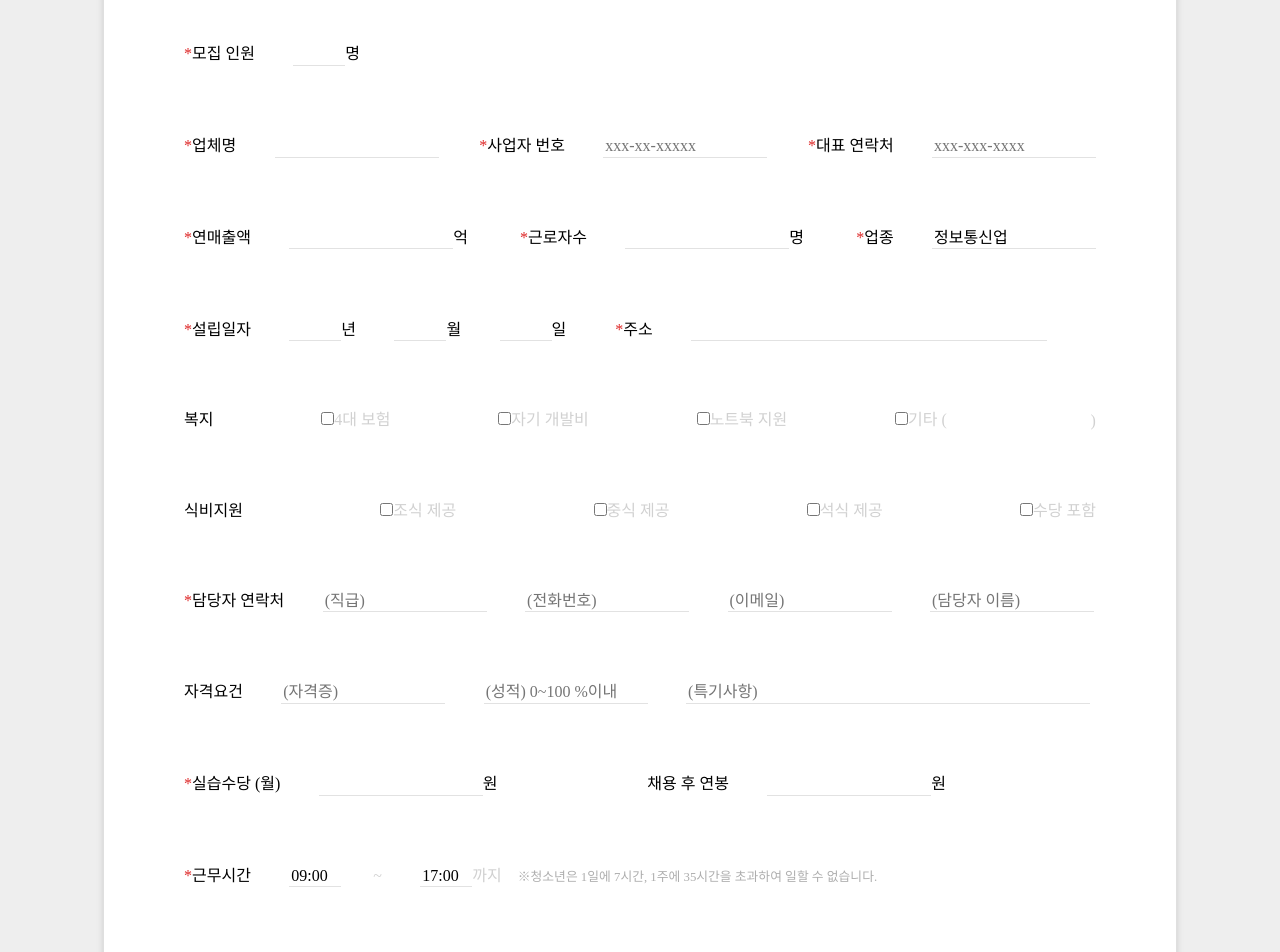
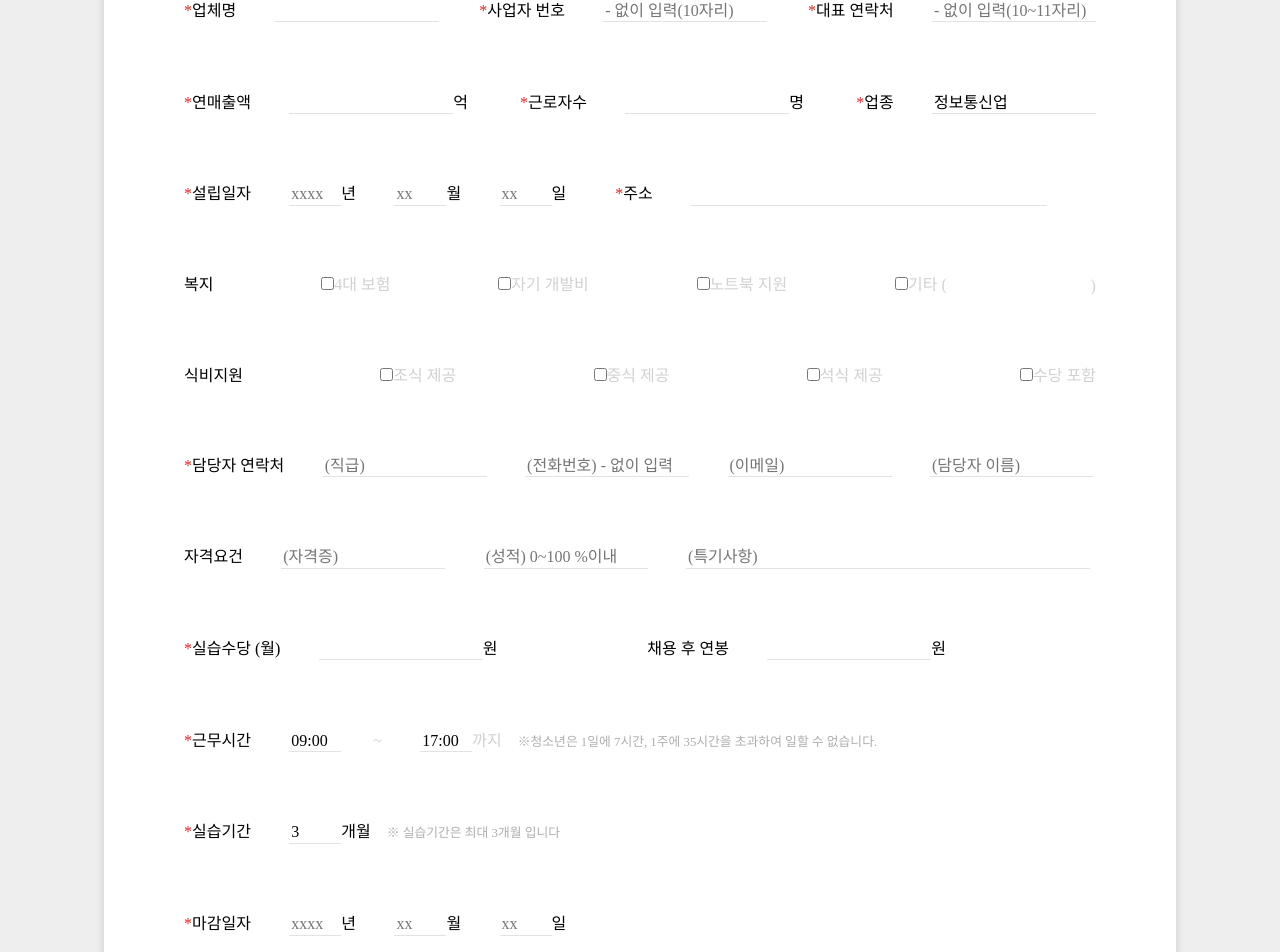
Before and after one commit to DSM-jobITs/jobITs_v2_Client_Admin, a React (Create React App) app: page /recruit in a window 1280 px wide. Shown: the part 280-1232 px from the top of the page. Built offline with nearby package versions, Linux system fonts and the light colour scheme; no server answers.

Commit message:
[ADD] <AddRecruitNotice> 에러 처리

```diff
--- a/src/components/RecruitNotice/RecruitNotice.tsx
+++ b/src/components/RecruitNotice/RecruitNotice.tsx
@@ -6,18 +6,18 @@ import { logo } from "../../assets/img";
 interface RecruitNoticeProps {
   onRecruit: (data: object) => void;
   onFileRecruit: (data: FormData, no: string) => void;
+  status: boolean;
+  error: string;
 }
 
-const RecruitNotice: React.FC<RecruitNoticeProps> = ({ onRecruit, onFileRecruit }: RecruitNoticeProps) => {
-  const [file, setFile] = useState<any | null>(null);
+const RecruitNotice: React.FC<RecruitNoticeProps> = ({ onRecruit, onFileRecruit, status, error }: RecruitNoticeProps) => {
+  const [file, setFile] = useState<any | null>([]);
   const onSubmitRecruit = () => {
-    let forms = new FormData();
-    forms.append("files", file[0]);
     onRecruit({
       personnel: Number(person),
       name: name,
-      entNo: entNo,
-      phone: phone,
+      entNo: entNo.replace(/(\d{3})(\d{2})(\d{5})/, "$1-$2-$3"),
+      phone: phone.length === 10 ? phone.replace(/(\d{3})(\d{3})(\d{4})/, "$1-$2-$3") : phone.replace(/(\d{3})(\d{4})(\d{4})/, "$1-$2-$3"),
       sales: sales,
       sector: sector,
       establishmentDate: `${year}-${month}-${date}`,
@@ -25,7 +25,7 @@ const RecruitNotice: React.FC<RecruitNoticeProps> = ({ onRecruit, onFileRecruit
       address: address,
       zipCode: zipCode,
       managerRank: managerRank,
-      managerPhone: managerPhone,
+      managerPhone: managerPhone.replace(/(^02.{0}|^01.{1}|[0-9]{3})([0-9]+)([0-9]{4})/, "$1-$2-$3"),
       managerEmail: managerEmail,
       managerName: managerName,
       introduce: introduce,
@@ -49,26 +49,29 @@ const RecruitNotice: React.FC<RecruitNoticeProps> = ({ onRecruit, onFileRecruit
       deadline: `${deadlineYear}-${deadlineMonth}-${deadlineDate}`,
       allowance: allowance,
     });
-    console.log(file[0]);
-    file === null ? console.log("n") : onFileRecruit(forms, entNo);
+    if (file !== null) {
+      let forms = new FormData();
+      forms.append("files", file[0]);
+      onFileRecruit(forms, entNo);
+    }
   };
 
   const [inputs, setInputs] = useState({
     person: 0,
-    name: "정보 없음",
-    entNo: "정보 없음",
-    phone: "정보 없음",
+    name: "",
+    entNo: "",
+    phone: "",
     sales: 0,
     sector: "정보통신업",
     workers: 0,
-    address: "정보 없음",
+    address: "",
     zipCode: "12345",
-    managerRank: "정보 없음",
-    managerPhone: "정보 없음",
-    managerEmail: "정보 없음",
-    managerName: "정보 없음",
-    introduce: "정보 없음",
-    detail: "정보 없음",
+    managerRank: "",
+    managerPhone: "",
+    managerEmail: "",
+    managerName: "",
+    introduce: "",
+    detail: "",
     certificates: "무관",
     grade: 0,
     specialty: "정보 없음",
@@ -87,12 +90,12 @@ const RecruitNotice: React.FC<RecruitNoticeProps> = ({ onRecruit, onFileRecruit
     etc: "정보 없음",
     reception: "정보 없음",
     deadline: "정보 없음",
-    year: 2021,
-    month: 0,
-    date: 0,
-    deadlineYear: 2021,
-    deadlineMonth: 0,
-    deadlineDate: 0,
+    year: "",
+    month: "",
+    date: "",
+    deadlineYear: "",
+    deadlineMonth: "",
+    deadlineDate: "",
     allowance: 0,
   });
 
@@ -170,13 +173,13 @@ const RecruitNotice: React.FC<RecruitNoticeProps> = ({ onRecruit, onFileRecruit
           >
             <S.Logo src={logo}></S.Logo>
           </Link>
-          <S.FileUploadContainer>
+          {/* <S.FileUploadContainer>
             <input type="file"></input>
             <S.FileUploadBox>
               <S.FileButton>확인</S.FileButton>
               <S.Text white={true}>( 파일 삽입 후 확인 버튼을 누를 시 자동으로 입력됩니다. )</S.Text>
             </S.FileUploadBox>
-          </S.FileUploadContainer>
+          </S.FileUploadContainer> */}
           <S.RecruitContainer>
             <S.InnerContainer>
               <S.Container>
@@ -184,7 +187,15 @@ const RecruitNotice: React.FC<RecruitNoticeProps> = ({ onRecruit, onFileRecruit
                   <S.Span point={true}>*</S.Span>
                   <S.Span>모집 인원</S.Span>
                 </S.InputList>
-                <S.InputLine type="text" width="small" name="person" onChange={onChangeInput}></S.InputLine>
+                <S.InputLine
+                  type="text"
+                  width="small"
+                  name="person"
+                  onChange={onChangeInput}
+                  style={{
+                    borderBottomColor: (!person || person > 9 || isNaN(person) || error === "personnel") && status === true ? "red" : "#e2e2e2",
+                  }}
+                ></S.InputLine>
                 <S.Span>명</S.Span>
               </S.Container>
               <S.Container flex={true}>
@@ -193,21 +204,38 @@ const RecruitNotice: React.FC<RecruitNoticeProps> = ({ onRecruit, onFileRecruit
                     <S.Span point={true}>*</S.Span>
                     <S.Span>업체명</S.Span>
                   </S.InputList>
-                  <S.InputLine type="text" name="name" onChange={onChangeInput}></S.InputLine>
+                  <S.InputLine
+                    type="text"
+                    name="name"
+                    onChange={onChangeInput}
+                    style={{ borderBottomColor: name === "" && status === true && error === "name" ? "red" : "#e2e2e2" }}
+                  ></S.InputLine>
                 </S.Container>
                 <S.Container>
                   <S.InputList>
                     <S.Span point={true}>*</S.Span>
                     <S.Span>사업자 번호</S.Span>
                   </S.InputList>
-                  <S.InputLine type="text" name="entNo" onChange={onChangeInput} placeholder="xxx-xx-xxxxx"></S.InputLine>
+                  <S.InputLine
+                    type="text"
+                    name="entNo"
+                    onChange={onChangeInput}
+                    placeholder="- 없이 입력(10자리)"
+                    style={{ borderBottomColor: (!entNo || entNo.length !== 10 || error === "entNo") && status === true ? "red" : "#e2e2e2" }}
+                  ></S.InputLine>
                 </S.Container>
                 <S.Container>
                   <S.InputList>
                     <S.Span point={true}>*</S.Span>
                     <S.Span>대표 연락처</S.Span>
                   </S.InputList>
-                  <S.InputLine type="text" name="phone" onChange={onChangeInput} placeholder="xxx-xxx-xxxx"></S.InputLine>
+                  <S.InputLine
+                    type="text"
+                    name="phone"
+                    onChange={onChangeInput}
+                    placeholder="- 없이 입력(10~11자리)"
+                    style={{ borderBottomColor: (!phone || phone.length !== 10 || error === "phone") && status === true ? "red" : "#e2e2e2" }}
+                  ></S.InputLine>
                 </S.Container>
               </S.Container>
 
@@ -217,7 +245,12 @@ const RecruitNotice: React.FC<RecruitNoticeProps> = ({ onRecruit, onFileRecruit
                     <S.Span point={true}>*</S.Span>
                     <S.Span>연매출액</S.Span>
                   </S.InputList>
-                  <S.InputLine type="text" name="sales" onChange={onChangeInput}></S.InputLine>
+                  <S.InputLine
+                    type="text"
+                    name="sales"
+                    onChange={onChangeInput}
+                    style={{ borderBottomColor: (!sales || sales === 0 || isNaN(sales) || error === "sales") && status === true ? "red" : "#e2e2e2" }}
+                  ></S.InputLine>
                   <S.Span>억</S.Span>
                 </S.Container>
                 <S.Container>
@@ -225,7 +258,12 @@ const RecruitNotice: React.FC<RecruitNoticeProps> = ({ onRecruit, onFileRecruit
                     <S.Span point={true}>*</S.Span>
                     <S.Span>근로자수</S.Span>
                   </S.InputList>
-                  <S.InputLine type="text" name="workers" onChange={onChangeInput}></S.InputLine>
+                  <S.InputLine
+                    type="text"
+                    name="workers"
+                    onChange={onChangeInput}
+                    style={{ borderBottomColor: (!workers || isNaN(workers) || error === "workers") && status === true ? "red" : "#e2e2e2" }}
+                  ></S.InputLine>
                   <S.Span>명</S.Span>
                 </S.Container>
                 <S.Container>
@@ -233,7 +271,13 @@ const RecruitNotice: React.FC<RecruitNoticeProps> = ({ onRecruit, onFileRecruit
                     <S.Span point={true}>*</S.Span>
                     <S.Span>업종</S.Span>
                   </S.InputList>
-                  <S.InputLine type="text" name="sector" value={sector} onChange={onChangeInput}></S.InputLine>
+                  <S.InputLine
+                    type="text"
+                    name="sector"
+                    value={sector}
+                    onChange={onChangeInput}
+                    style={{ borderBottomColor: (!sector || error === "sector") && status === true ? "red" : "#e2e2e2" }}
+                  ></S.InputLine>
                 </S.Container>
               </S.Container>
 
@@ -243,11 +287,38 @@ const RecruitNotice: React.FC<RecruitNoticeProps> = ({ onRecruit, onFileRecruit
                     <S.Span point={true}>*</S.Span>
                     <S.Span>설립일자</S.Span>
                   </S.InputList>
-                  <S.InputLine type="text" width="small" name="year" onChange={onChangeInput}></S.InputLine>
+                  <S.InputLine
+                    type="text"
+                    width="small"
+                    name="year"
+                    placeholder="xxxx"
+                    onChange={onChangeInput}
+                    style={{
+                      borderBottomColor: (!year || year.length !== 4 || error === "establishmentDate") && status === true ? "red" : "#e2e2e2",
+                    }}
+                  ></S.InputLine>
                   <S.Span>년</S.Span>
-                  <S.InputLine type="text" width="small" name="month" onChange={onChangeInput}></S.InputLine>
+                  <S.InputLine
+                    type="text"
+                    width="small"
+                    name="month"
+                    placeholder="xx"
+                    onChange={onChangeInput}
+                    style={{
+                      borderBottomColor: (!month || month.length !== 2 || error === "establishmentDate") && status === true ? "red" : "#e2e2e2",
+                    }}
+                  ></S.InputLine>
                   <S.Span>월</S.Span>
-                  <S.InputLine type="text" width="small" name="date" onChange={onChangeInput}></S.InputLine>
+                  <S.InputLine
+                    type="text"
+                    width="small"
+                    name="date"
+                    placeholder="xx"
+                    onChange={onChangeInput}
+                    style={{
+                      borderBottomColor: (!date || date.length !== 2 || error === "establishmentDate") && status === true ? "red" : "#e2e2e2",
+                    }}
+                  ></S.InputLine>
                   <S.Span>일</S.Span>
                 </S.Container>
                 <S.Container>
@@ -255,7 +326,13 @@ const RecruitNotice: React.FC<RecruitNoticeProps> = ({ onRecruit, onFileRecruit
                     <S.Span point={true}>*</S.Span>
                     <S.Span>주소</S.Span>
                   </S.InputList>
-                  <S.CustomInputLine type="text" name="address" onChange={onChangeInput} width={"22"}></S.CustomInputLine>
+                  <S.CustomInputLine
+                    type="text"
+                    name="address"
+                    onChange={onChangeInput}
+                    width={"22"}
+                    style={{ borderBottomColor: (!address || error === "address") && status === true ? "red" : "#e2e2e2" }}
+                  ></S.CustomInputLine>
                 </S.Container>
                 <S.Container></S.Container>
               </S.Container>
@@ -311,22 +388,61 @@ const RecruitNotice: React.FC<RecruitNoticeProps> = ({ onRecruit, onFileRecruit
                   <S.Span point={true}>*</S.Span>
                   <S.Span>담당자 연락처</S.Span>
                 </S.InputList>
-                <S.InputLine type="text" placeholder="(직급)" name="managerRank" onChange={onChangeInput}></S.InputLine>
-                <S.InputLine type="text" placeholder="(전화번호)" name="managerPhone" onChange={onChangeInput}></S.InputLine>
-                <S.InputLine type="text" placeholder="(이메일)" name="managerEmail" onChange={onChangeInput}></S.InputLine>
-                <S.InputLine type="text" placeholder="(담당자 이름)" name="managerName" onChange={onChangeInput}></S.InputLine>
+                <S.InputLine
+                  type="text"
+                  placeholder="(직급)"
+                  name="managerRank"
+                  onChange={onChangeInput}
+                  style={{ borderBottomColor: (!managerRank || error === "managerRank") && status === true ? "red" : "#e2e2e2" }}
+                ></S.InputLine>
+                <S.InputLine
+                  type="text"
+                  placeholder="(전화번호) - 없이 입력"
+                  name="managerPhone"
+                  onChange={onChangeInput}
+                  style={{ borderBottomColor: (!managerPhone || error === "managerPhone") && status === true ? "red" : "#e2e2e2" }}
+                ></S.InputLine>
+                <S.InputLine
+                  type="text"
+                  placeholder="(이메일)"
+                  name="managerEmail"
+                  onChange={onChangeInput}
+                  style={{
+                    borderBottomColor:
+                      (!managerEmail ||
+                        !/^([0-9a-zA-Z_\.-]+)@([0-9a-zA-Z_-]+)(\.[0-9a-zA-Z_-]+){1,2}$/.test(managerEmail) ||
+                        error === "managerEmail") &&
+                      status === true
+                        ? "red"
+                        : "#e2e2e2",
+                  }}
+                ></S.InputLine>
+                <S.InputLine
+                  type="text"
+                  placeholder="(담당자 이름)"
+                  name="managerName"
+                  onChange={onChangeInput}
+                  style={{ borderBottomColor: (!managerName || error === "managerName") && status === true ? "red" : "#e2e2e2" }}
+                ></S.InputLine>
               </S.Container>
               <S.Container flex={true}>
                 <S.InputList>
                   <S.Span>자격요건</S.Span>
                   <S.InputLine type="text" name="certificates" onChange={onChangeInput} placeholder="(자격증)"></S.InputLine>
-                  <S.InputLine type="text" name="grade" onChange={onChangeInput} placeholder="(성적) 0~100 %이내"></S.InputLine>
+                  <S.InputLine
+                    type="text"
+                    name="grade"
+                    onChange={onChangeInput}
+                    placeholder="(성적) 0~100 %이내"
+                    style={{ borderBottomColor: (grade > 100 || 0 > grade || error === "grade") && status === true ? "red" : "#e2e2e2" }}
+                  ></S.InputLine>
                   <S.CustomInputLine
                     type="text"
                     name="specialty"
                     maxLength={60}
                     width={"25"}
                     onChange={onChangeInput}
+                    style={{ borderBottomColor: error === "specialty" && status === true ? "red" : "#e2e2e2" }}
                     placeholder="(특기사항)"
                   ></S.CustomInputLine>
                 </S.InputList>
@@ -335,12 +451,22 @@ const RecruitNotice: React.FC<RecruitNoticeProps> = ({ onRecruit, onFileRecruit
                 <S.InputList>
                   <S.Span point={true}>*</S.Span>
                   <S.Span>실습수당 (월)</S.Span>
-                  <S.InputLine type="text" name="allowance" onChange={onChangeInput}></S.InputLine>
+                  <S.InputLine
+                    type="text"
+                    name="allowance"
+                    onChange={onChangeInput}
+                    style={{ borderBottomColor: (!allowance || isNaN(allowance) || error === "allowance") && status === true ? "red" : "#e2e2e2" }}
+                  ></S.InputLine>
                   <S.Span>원</S.Span>
                 </S.InputList>
                 <S.InputList>
                   <S.Span>채용 후 연봉</S.Span>
-                  <S.InputLine type="text" name="salary" onChange={onChangeInput}></S.InputLine>
+                  <S.InputLine
+                    type="text"
+                    name="salary"
+                    onChange={onChangeInput}
+                    style={{ borderBottomColor: error === "salary" && status === true ? "red" : "#e2e2e2" }}
+                  ></S.InputLine>
                   <S.Span>원</S.Span>
                 </S.InputList>
                 <S.InputList></S.InputList>
@@ -349,16 +475,42 @@ const RecruitNotice: React.FC<RecruitNoticeProps> = ({ onRecruit, onFileRecruit
               <S.InputList>
                 <S.Span point={true}>*</S.Span>
                 <S.Span>근무시간</S.Span>
-                <S.InputLine type="text" name="startTime" width="small" value={startTime} onChange={onChangeInput} placeholder="hh:mm"></S.InputLine>
+                <S.InputLine
+                  type="text"
+                  name="startTime"
+                  width="small"
+                  value={startTime}
+                  onChange={onChangeInput}
+                  placeholder="hh:mm"
+                  style={{
+                    borderBottomColor: (!startTime || startTime.length !== 5 || error === "startTime") && status === true ? "red" : "#e2e2e2",
+                  }}
+                ></S.InputLine>
                 &nbsp;&nbsp;&nbsp;&nbsp;&nbsp;&nbsp;&nbsp;&nbsp;~
-                <S.InputLine type="text" name="endTime" width="small" value={endTime} onChange={onChangeInput} placeholder="hh:mm"></S.InputLine>까지
+                <S.InputLine
+                  type="text"
+                  name="endTime"
+                  width="small"
+                  value={endTime}
+                  onChange={onChangeInput}
+                  placeholder="hh:mm"
+                  style={{ borderBottomColor: (!endTime || endTime.length !== 5 || error === "endTime") && status === true ? "red" : "#e2e2e2" }}
+                ></S.InputLine>
+                까지
                 <S.DescriptionSpan>※청소년은 1일에 7시간, 1주에 35시간을 초과하여 일할 수 없습니다.</S.DescriptionSpan>
               </S.InputList>
 
               <S.InputList>
                 <S.Span point={true}>*</S.Span>
                 <S.Span>실습기간</S.Span>
-                <S.InputLine type="text" name="period" width="small" value={period} onChange={onChangeInput}></S.InputLine>
+                <S.InputLine
+                  type="text"
+                  name="period"
+                  width="small"
+                  value={period}
+                  onChange={onChangeInput}
+                  style={{ borderBottomColor: (period > 3 || isNaN(period) || !period || error === "period") && status === true ? "red" : "#e2e2e2" }}
+                ></S.InputLine>
                 <S.Span>개월</S.Span>
                 <S.DescriptionSpan>※ 실습기간은 최대 3개월 입니다</S.DescriptionSpan>
               </S.InputList>
@@ -368,11 +520,39 @@ const RecruitNotice: React.FC<RecruitNoticeProps> = ({ onRecruit, onFileRecruit
                     <S.Span point={true}>*</S.Span>
                     <S.Span>마감일자</S.Span>
                   </S.InputList>
-                  <S.InputLine type="text" width="small" name="deadlineYear" onChange={onChangeInput}></S.InputLine>
+                  <S.InputLine
+                    type="text"
+                    width="small"
+                    name="deadlineYear"
+                    placeholder="xxxx"
+                    onChange={onChangeInput}
+                    style={{
+                      borderBottomColor: (!deadlineYear || deadlineYear.length !== 4 || error === "deadline") && status === true ? "red" : "#e2e2e2",
+                    }}
+                  ></S.InputLine>
                   <S.Span point={false}>년</S.Span>
-                  <S.InputLine type="text" width="small" name="deadlineMonth" onChange={onChangeInput}></S.InputLine>
+                  <S.InputLine
+                    type="text"
+                    width="small"
+                    name="deadlineMonth"
+                    placeholder="xx"
+                    onChange={onChangeInput}
+                    style={{
+                      borderBottomColor:
+                        (!deadlineMonth || deadlineMonth.length !== 2 || error === "deadline") && status === true ? "red" : "#e2e2e2",
+                    }}
+                  ></S.InputLine>
                   <S.Span point={false}>월</S.Span>
-                  <S.InputLine type="text" width="small" name="deadlineDate" onChange={onChangeInput}></S.InputLine>
+                  <S.InputLine
+                    type="text"
+                    width="small"
+                    name="deadlineDate"
+                    placeholder="xx"
+                    onChange={onChangeInput}
+                    style={{
+                      borderBottomColor: (!deadlineDate || deadlineDate.length !== 2 || error === "deadline") && status === true ? "red" : "#e2e2e2",
+                    }}
+                  ></S.InputLine>
                   <S.Span point={false}>일</S.Span>
                 </S.Container>
               </S.Container>
@@ -387,13 +567,23 @@ const RecruitNotice: React.FC<RecruitNoticeProps> = ({ onRecruit, onFileRecruit
                   <S.Span point={true}>*</S.Span>
                   <S.Span point={false}>회사소개</S.Span>
                 </S.InputList>
-                <S.TextArea name="introduce" maxLength={255} onChange={onChangeInput}></S.TextArea>
+                <S.TextArea
+                  name="introduce"
+                  maxLength={255}
+                  onChange={onChangeInput}
+                  style={{ borderColor: (introduce.length === 0 || error === "introduce") && status === true ? "red" : "#e2e2e2" }}
+                ></S.TextArea>
               </S.Container>
               <S.Container flex={false}>
                 <S.InputList>
                   <S.Span point={true}>*</S.Span>
                   <S.Span point={false}>업무내용</S.Span>
-                  <S.TextArea name="detail" maxLength={255} onChange={onChangeInput}></S.TextArea>
+                  <S.TextArea
+                    name="detail"
+                    maxLength={255}
+                    onChange={onChangeInput}
+                    style={{ borderColor: (detail.length === 0 || error === "detail") && status === true ? "red" : "#e2e2e2" }}
+                  ></S.TextArea>
                 </S.InputList>
               </S.Container>
 
--- a/src/containers/RecruitNotice/RecruitNoticeContainer.tsx
+++ b/src/containers/RecruitNotice/RecruitNoticeContainer.tsx
@@ -1,25 +1,28 @@
-import React from "react";
+import React, { useState } from "react";
 import { RecruitNotice } from "../../components/RecruitNotice";
 import { onRecruit, onFileRecruit } from "../../lib/api/recruit";
 import { useHistory } from "react-router-dom";
 import { SuccessToast, ErrorToast } from "../../lib/toast";
 
 const RecruitNoticeContainer = () => {
+  const [status, setStatus] = useState(false);
+  const [error, setError] = useState("");
   const history = useHistory();
   const onSubmitRecruitData = (data: object) => {
     onRecruit(data)
       .then(() => {
+        console.log(data);
         SuccessToast("데이터가 성공적으로 업로드 되었습니다.");
         history.push("/employ");
       })
       .catch((err) => {
-        console.log(err);
+        setError(err.response.data.message);
+        setStatus(true);
         ErrorToast("각 데이터 양식에 맞게 입력해주세요.");
       });
   };
 
   const onSubmitFileRecruit = (form: FormData, no: string) => {
-
     console.log("form" + form);
     onFileRecruit(form, no)
       .then((res) => {
@@ -33,7 +36,7 @@ const RecruitNoticeContainer = () => {
 
   return (
     <>
-      <RecruitNotice onRecruit={onSubmitRecruitData} onFileRecruit={onSubmitFileRecruit} />
+      <RecruitNotice onRecruit={onSubmitRecruitData} onFileRecruit={onSubmitFileRecruit} status={status} error={error} />
     </>
   );
 };
```
